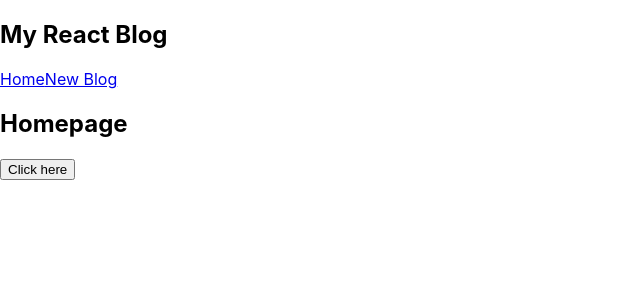
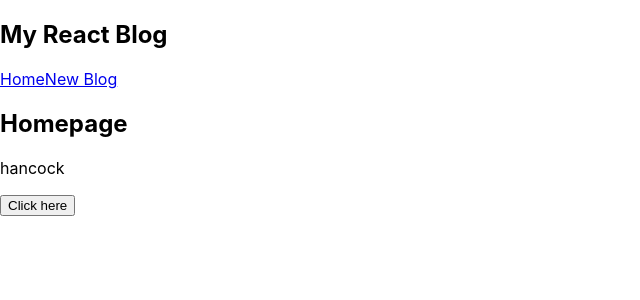
Before and after one commit to Kimmm-c/React-Learning, a React (Create React App) app in the folder react-learning/: page / in a window 1280 px wide. Shown: the top 300 px of the page, without its empty margins (0-640 px from the left). Built offline with nearby package versions, Linux system fonts and the light colour scheme.

Commit message:
added react hook

```diff
--- a/react-learning/src/Home.js
+++ b/react-learning/src/Home.js
@@ -1,14 +1,19 @@
+import { useState } from 'react';
+
 import React from 'react'
 
 const Home = () => {
 
+    const [name, setName] = useState('hancock');
+
     const handleCLick = () => {
-        console.log("button has been clicked");
+        setName('robin');
     }
 
   return (
     <div className="home">
         <h2>Homepage</h2>
+        <p>{ name }</p>
         <button onClick={ handleCLick }>Click here</button>
     </div>
   )
```
Also changed, not shown: 1 other file (tests, documents, lock files or other folders).
